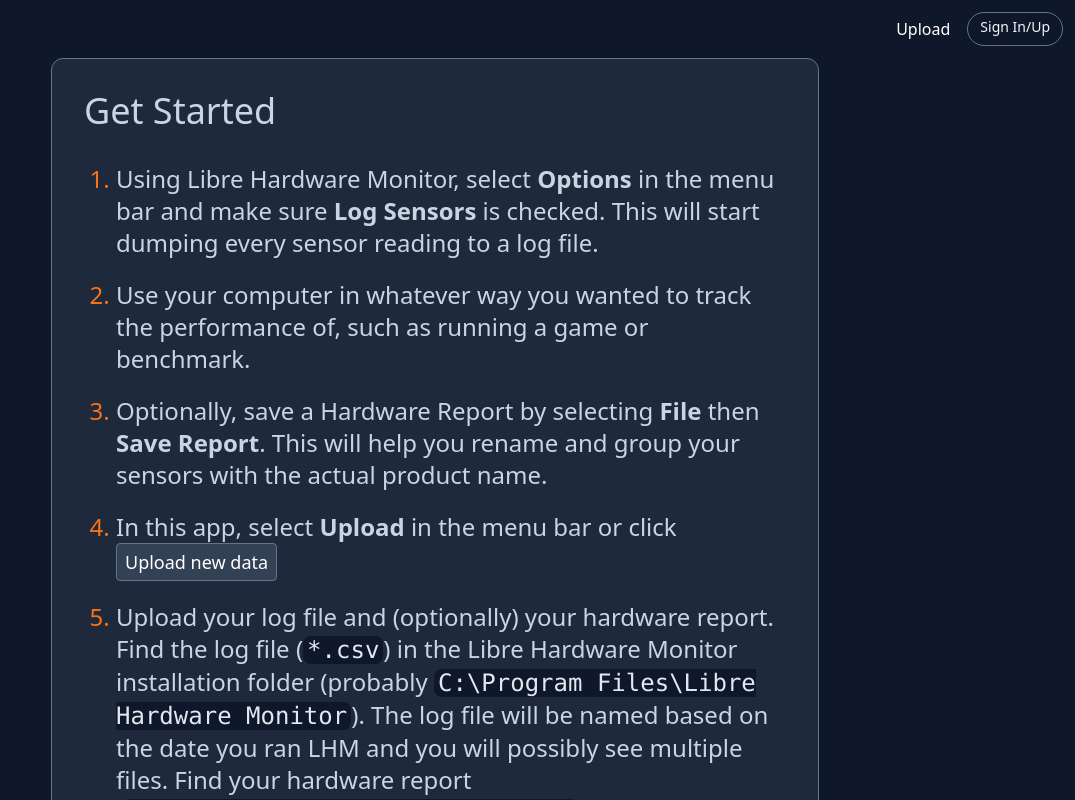
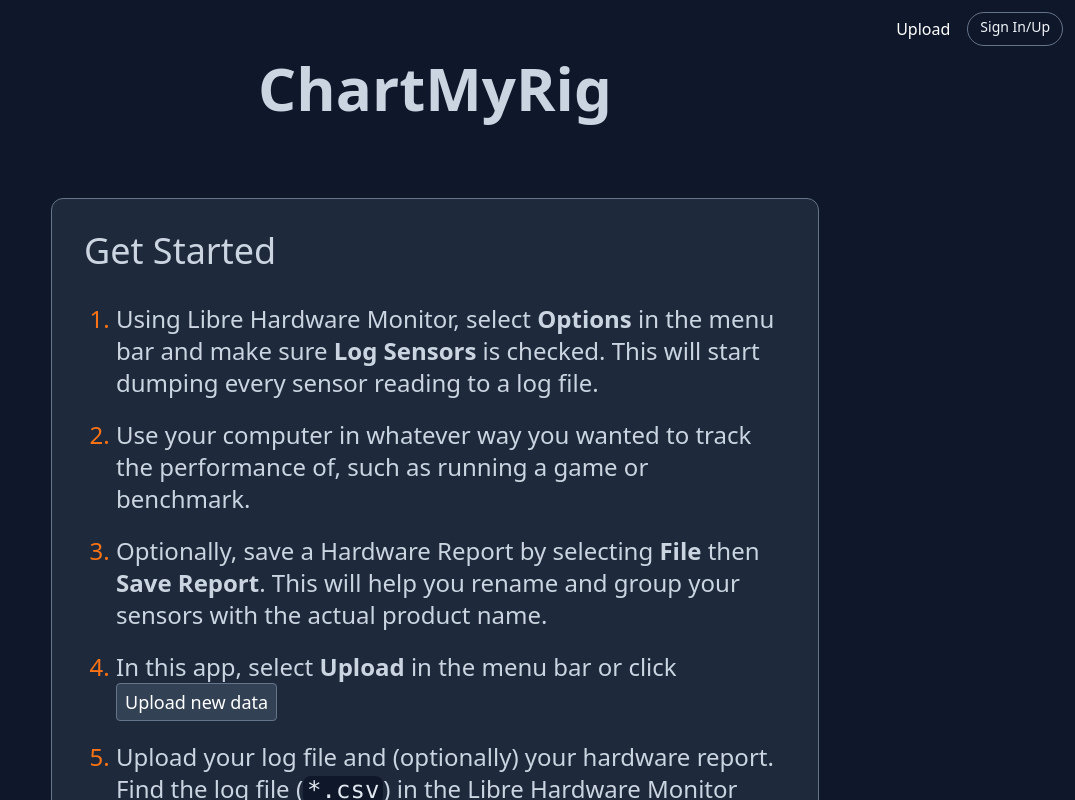
Before and after one commit to jonosellier/lhm-viewer, a SvelteKit app: page / in a window 1280 px wide. Shown: the whole page, without its empty margins (205-1280 px from the left). Built offline with nearby package versions, Linux system fonts and the light colour scheme; no server answers.

Commit message:
Add Project Name

```diff
--- a/src/routes/+page.svelte
+++ b/src/routes/+page.svelte
@@ -2,7 +2,8 @@
 	import { base } from '$app/paths';
 </script>
 
-<div class="flex w-full h-full items-center justify-center">
+<div class="flex w-full h-full items-center justify-center flex-col">
+	<h1 class="text-6xl mb-20 font-bold">ChartMyRig</h1>
 	<div class="p-8 rounded-xl border border-slate-500 bg-slate-800 max-w-3xl w-max">
 		<h1 class="text-4xl pb-3">Get Started</h1>
 		<ol class="list-decimal marker:text-orange-500 text-2xl ps-8">
```
